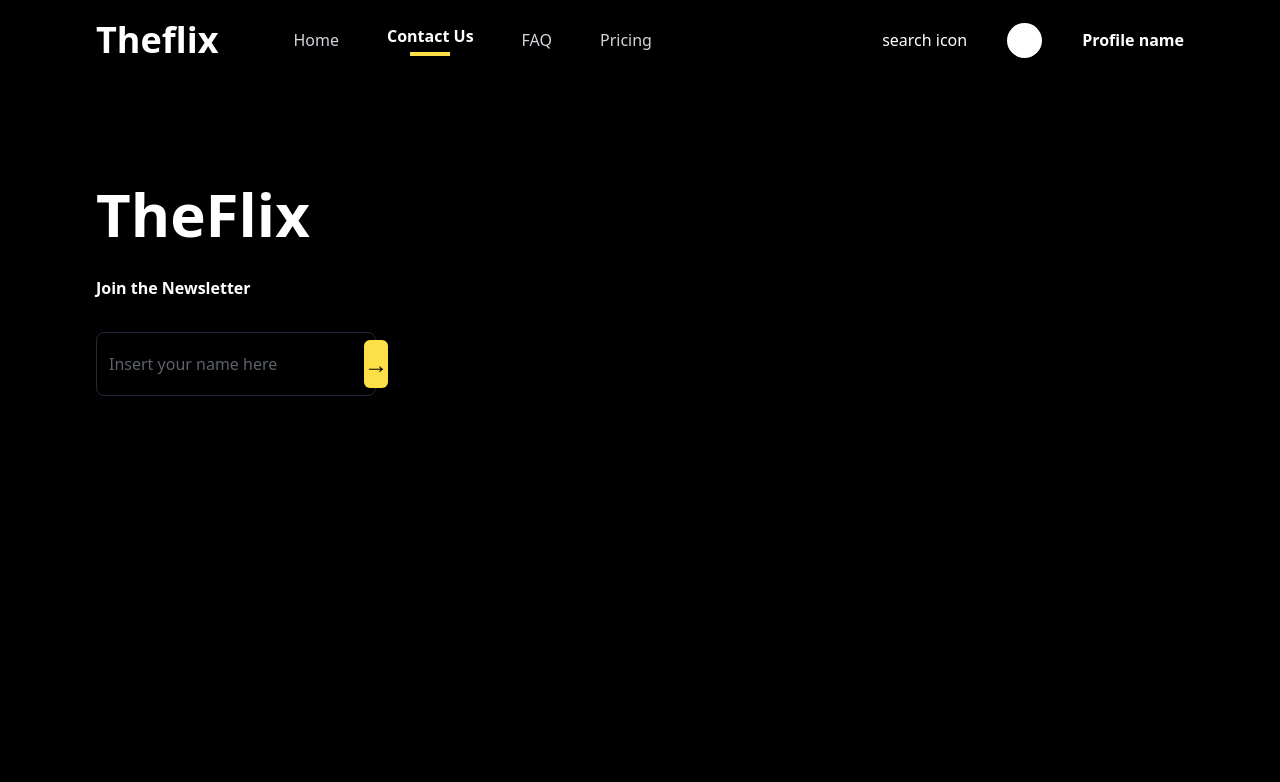
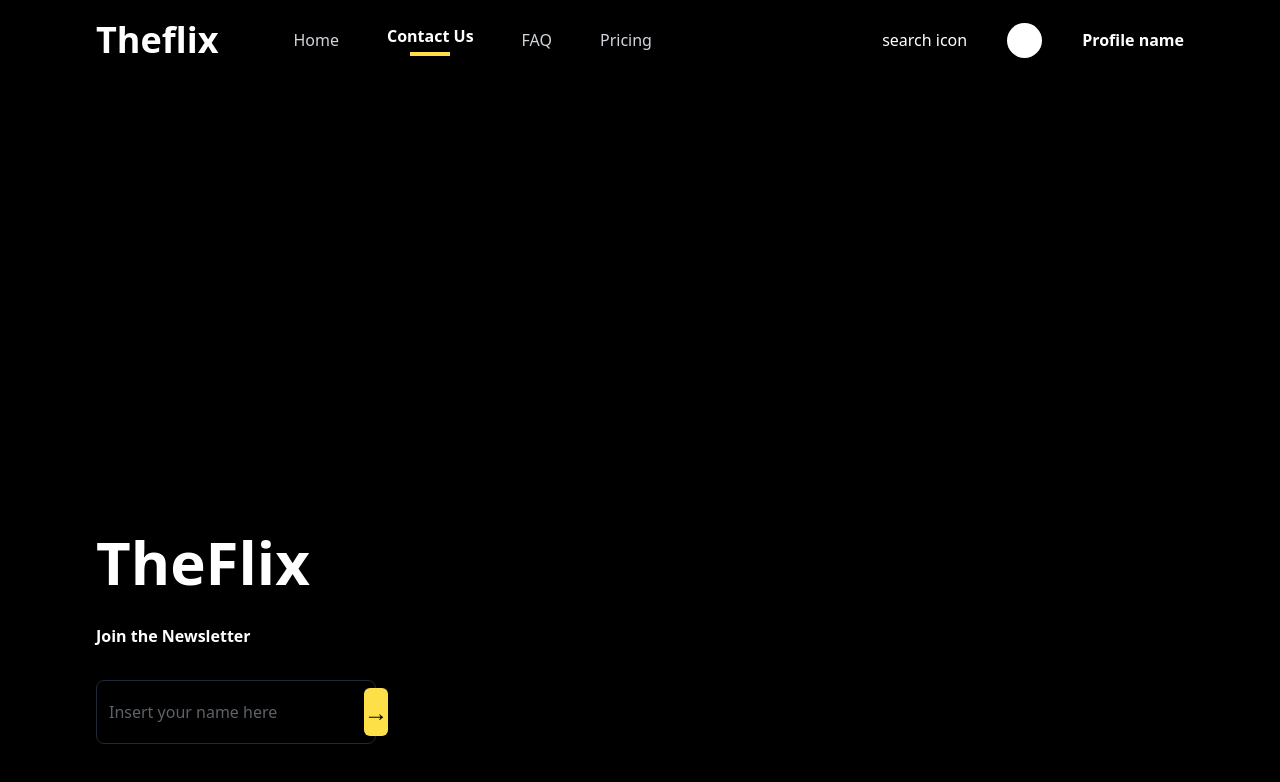
Before and after one commit to EricLich/paisaflix, a Next.js app: page /contact in a window 1280 px wide. Shown: the top 782 px of the page. Built offline with nearby package versions, Linux system fonts and the light colour scheme.

Commit message:
tweaks and bug fixes

```diff
--- a/app/layout.tsx
+++ b/app/layout.tsx
@@ -6,7 +6,7 @@ export default function RootLayout({ children }: { children: React.ReactNode })
   return (
     <html lang="en">
       <head />
-      <body className="bg-black w-screen h-auto flex flex-col overflow-x-hidden">
+      <body className="bg-black w-screen h-auto min-h-screen flex flex-col overflow-x-hidden">
         <Navbar />
         {children}
         <Footer />
--- a/components/Footer.tsx
+++ b/components/Footer.tsx
@@ -3,7 +3,7 @@ import React from "react";
 
 const Footer = () => {
   return (
-    <footer className="w-full mt-[80px]">
+    <footer className="w-full mt-auto mb-14">
       <div className="w-[85%] mx-auto flex items-start">
         <div className="flex flex-col gap-8">
           <h2 className="text-white text-6xl font-semibold">TheFlix</h2>
--- a/components/MoreContent.tsx
+++ b/components/MoreContent.tsx
@@ -27,7 +27,7 @@ const MoreContent: React.FC<MoreContentProps> = ({ apiUrl, title }) => {
   }, [pageToLoad]);
 
   return (
-    <section className="w-[85%] mx-auto mt-[150px] flex flex-col z-20">
+    <section className="w-[85%] mx-auto mt-[150px] flex flex-col z-20 mb-[80px]">
       <div className="w-full flex justify-between items-center mb-8">
         <h2 className="text-white  font-semibold text-3xl ">{title}</h2>
         <Link href={"/"} className="text-[#FED530] text-xl font-semibold">
--- a/components/MovieCard.tsx
+++ b/components/MovieCard.tsx
@@ -13,7 +13,7 @@ type ContentCardProps = {
 const ContentCard: React.FC<ContentCardProps> = ({ content }) => {
   return (
     <Link href={"/"} className="overflow-hidden rounded-sm " key={content.id}>
-      <article className="relative">
+      <article className="relative overflow-hidden">
         <Image
           src={`${API_POSTER_IMAGE_PATH}${content.poster_path}`}
           alt={`${(content as Movie).title ? (content as Movie).title : (content as TV).name} poster image`}
```
